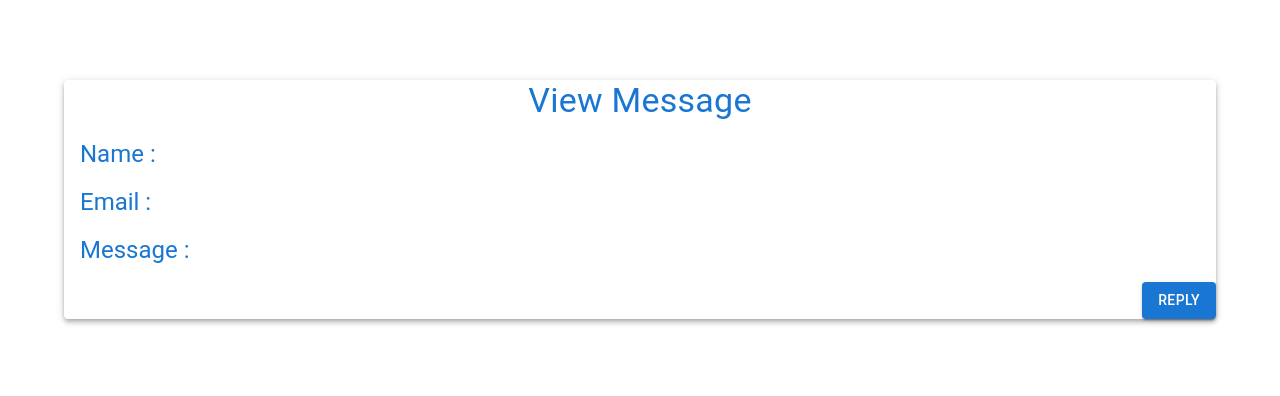
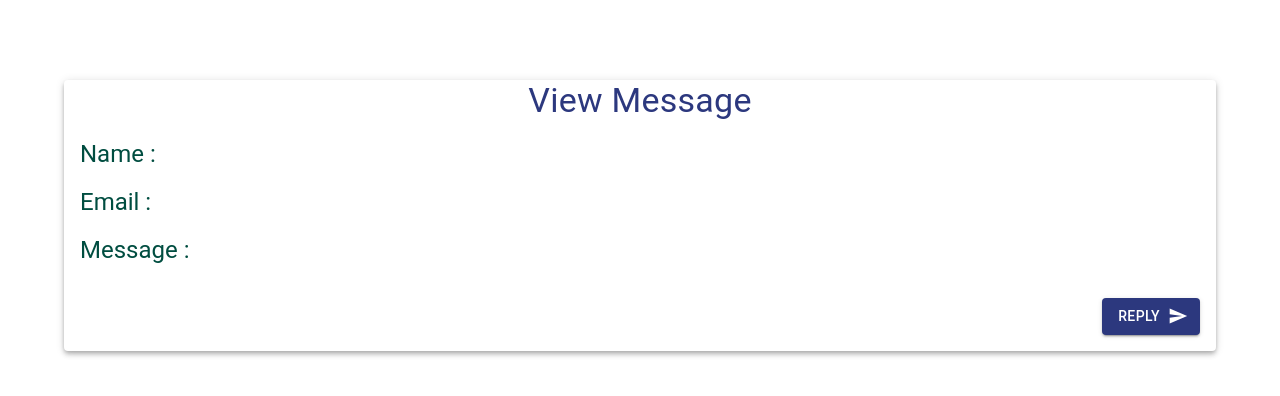
Before and after one commit to writergate/topic-planner, a Next.js app: page /viewContactUsMessage in a window 1280 px wide. Shown: the top 396 px of the page. Built offline with nearby package versions, Linux system fonts and the light colour scheme.

Commit message:
studied theme

```diff
--- a/components/theme.js
+++ b/components/theme.js
@@ -2,7 +2,8 @@ import {createTheme} from "@mui/material/styles"
 export const theme = createTheme({
     palette: {
         primary: {
-          main: "#fcba03",
+          main: "#2c387e",
+          dark:'#004d40',
         },
       },
 });
--- a/pages/_app.js
+++ b/pages/_app.js
@@ -1,7 +1,5 @@
 
 //import Layout from '../components/Layout'
-import {ThemeProvider} from "@mui/material";
-import theme from '../components/theme';
 import '../styles/globals.css';
 import '../styles/layout.css';
 import '../styles/flaggedTopic.css';
@@ -10,7 +8,7 @@ import "../styles/Templatespage.css";
 export default function App({ Component, pageProps }) {
   return (
 
-    <Component {...pageProps} />
+   <Component {...pageProps} />
 
   )
 }
--- a/pages/viewContactUsMessage.js
+++ b/pages/viewContactUsMessage.js
@@ -1,3 +1,4 @@
+import { Send } from "@mui/icons-material";
 import {
   Button,
   Container,
@@ -7,9 +8,11 @@ import {
   Snackbar,
   IconButton,
   CloseIcon,
+  ThemeProvider,
 } from "@mui/material";
 import { useRouter } from "next/router";
 import * as React from "react";
+import { theme } from "../components/theme";
 
 export default function ViewContactUsMessage({}) {
   const router = useRouter();
@@ -48,6 +51,7 @@ export default function ViewContactUsMessage({}) {
     //window.open("mailto:" + email);
   };
   return (
+    <ThemeProvider theme={theme}>
     <Container maxWidth="lg" sx={{ marginTop: 10 }}>
       <Paper elevation={4}>
         <Grid Container spacing={2}>
@@ -57,27 +61,26 @@ export default function ViewContactUsMessage({}) {
             </Typography>
           </Grid>
           <Grid item xs={12}>
-            <Typography variant="h5" color="primary" align="left" padding={2}>
+            <Typography variant="h5" color="primary.dark" align="left" padding={2}>
               Name : {name}
             </Typography>
           </Grid>
           <Grid item xs={12}>
             <Typography
               variant="h5"
-              color="primary"
+              color="primary.dark"
               align="left"
-              marginLeft={2}
-            >
+              marginLeft={2}>
               Email : {email}
             </Typography>
           </Grid>
           <Grid item xs={12}>
-            <Typography variant="h5" color="primary" align="left" padding={2}>
+            <Typography variant="h5" color="primary.dark" align="left" padding={2}>
               Message : {message}
             </Typography>
           </Grid>
           <Grid item xs={12} textAlign="right">
-            <Button variant="contained" onClick={handleButtonClick}>
+            <Button variant="contained" endIcon={<Send/>} onClick={handleButtonClick} sx={{margin:2}}>
               Reply
             </Button>
           </Grid>
@@ -93,6 +96,6 @@ export default function ViewContactUsMessage({}) {
       />
       </div>
     </Container>
-
+    </ThemeProvider>
   );
 }
```
